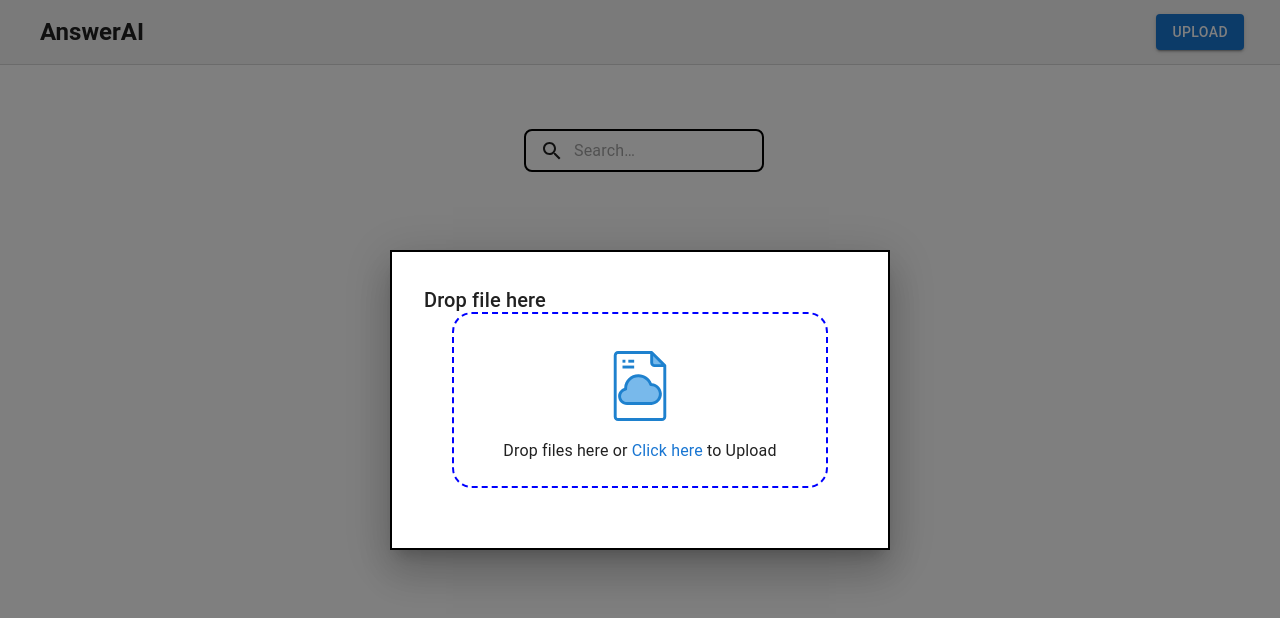
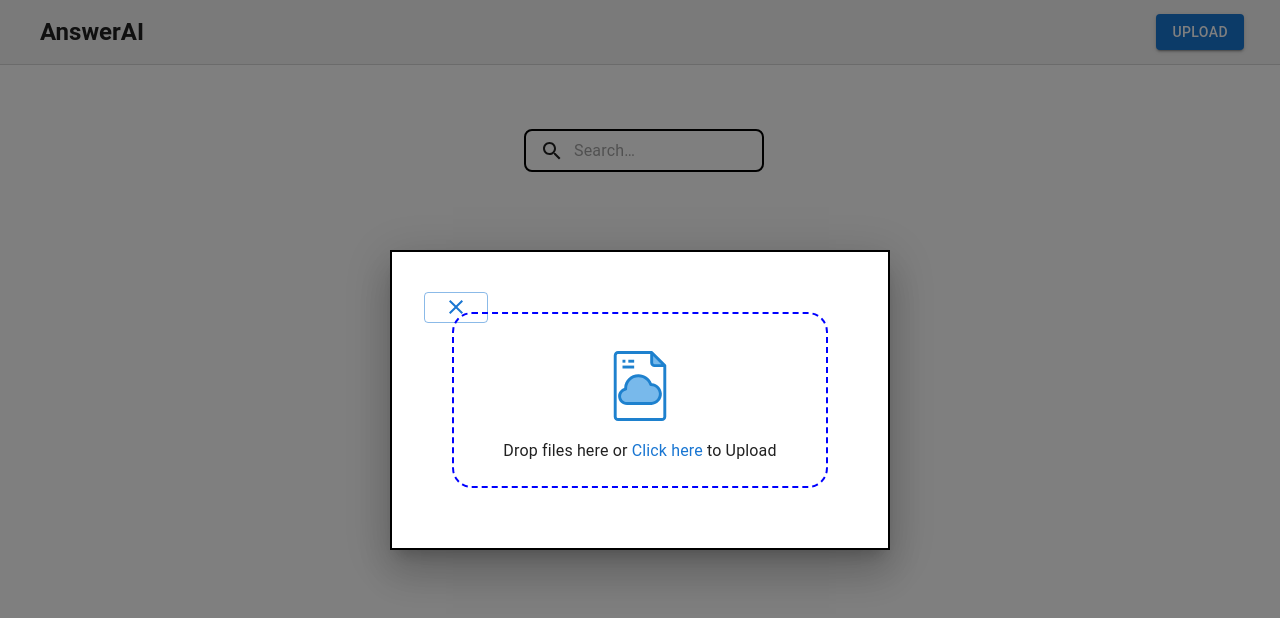
Before and after one commit to nisuJaiswal/hackNuThon, a React (Vite) app: page / in a window 1280 px wide. Both pictures are taken after a click on the link "UPLOAD". Shown: the top 618 px of the page. Built offline with nearby package versions, Linux system fonts and the light colour scheme.

Commit message:
Modal Button to be added

```diff
--- a/src/components/Header.jsx
+++ b/src/components/Header.jsx
@@ -7,6 +7,8 @@ import Typography from "@mui/material/Typography";
 import GlobalStyles from "@mui/material/GlobalStyles";
 import { Box, Modal, Stack } from "@mui/material";
 import Dropzone, { useDropzone } from "react-dropzone";
+import CloseIcon from "@mui/icons-material/Close";
+import { grey } from "@mui/material/colors";
 
 const style = {
   position: "absolute",
@@ -88,8 +90,19 @@ const Header = () => {
               // sx={{ xs: {}, sm: {} }}
             >
               <Typography id="modal-modal-title" variant="h6" component="h2">
-                Drop file here
+                <Button
+                  color="primary"
+                  // sx={{ my: 1}}
+                  sx={{
+                    my: 1,
+                    p: 0.3,
+                  }}
+                  variant="outlined"
+                >
+                  <CloseIcon />
+                </Button>
               </Typography>
+
               <Typography
                 component={"div"}
                 id="modal-modal-description"
```
